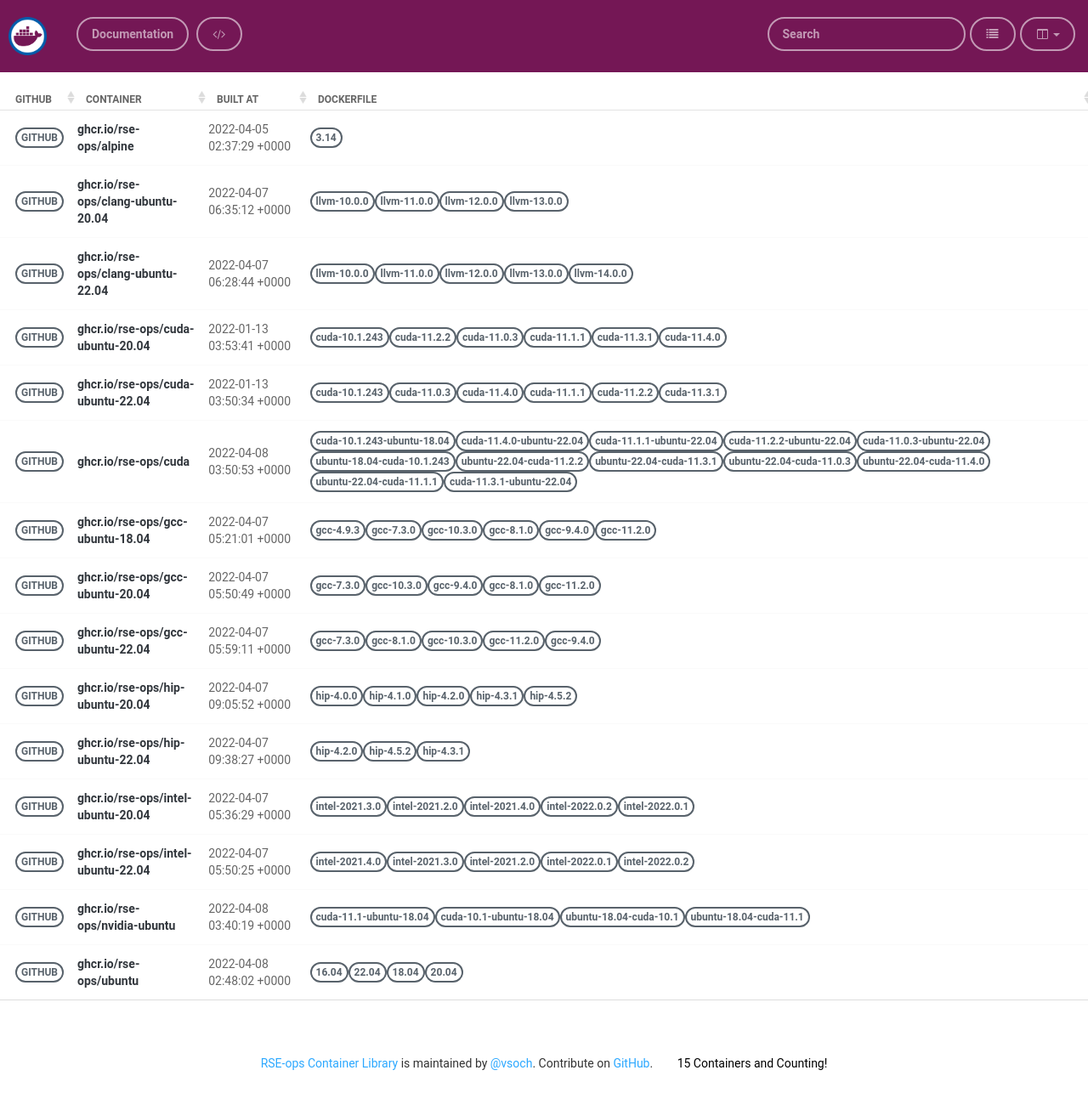
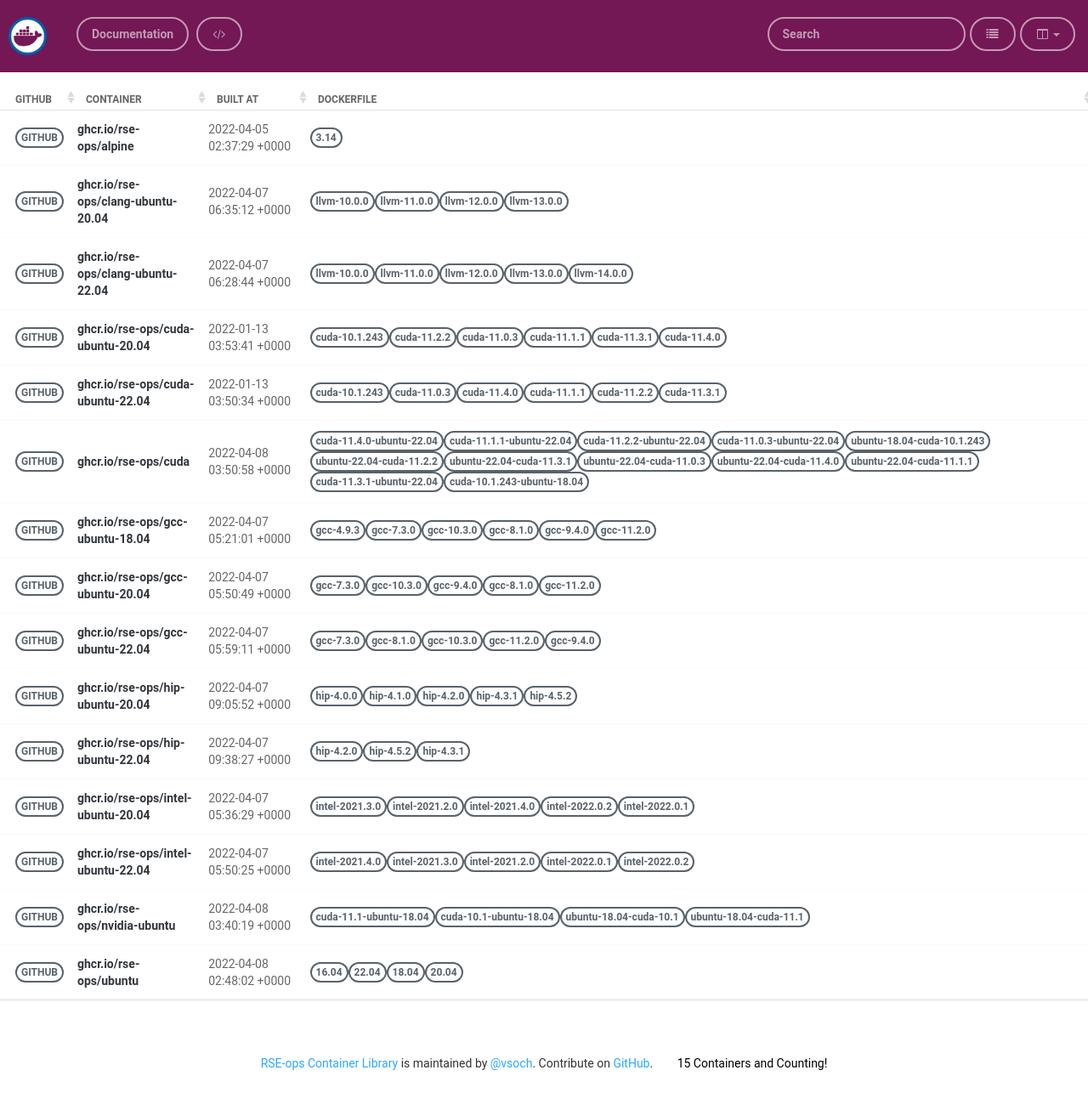
Before and after one commit to rse-ops/docker-images, a Jekyll site: the page built from pages/index.md, in a window 1280 px wide. Shown: the whole page at 85% size. Built offline with Jekyll 4.4.1, drawn with Linux system fonts in a browser that asks for light colours; nearby versions of some CDN libraries; part of the change alters nothing that is shown.

Commit message:
Automated push to update library 2022-04-08

```diff
--- a/_library/ghcr.io-rse-ops-cuda.md
+++ b/_library/ghcr.io-rse-ops-cuda.md
@@ -1,14 +1,11 @@
 ---
 layout: container
 name: ghcr.io/rse-ops/cuda
-updated_at: 2022-04-08 03:50:53.149507
+updated_at: 2022-04-08 03:50:58.938162
 
 
 container_url: https://github.com/orgs/rse-ops/packages/container/package/cuda
 versions:
- - tag: cuda-10.1.243-ubuntu-18.04
-   dockerfile: https://github.com/rse-ops/docker-images/blob/main/ubuntu/cuda/Dockerfile
-   manifest: https://crane.ggcr.dev/manifest/ghcr.io/rse-ops/cuda:cuda-10.1.243-ubuntu-18.04
  - tag: cuda-11.4.0-ubuntu-22.04
    dockerfile: https://github.com/rse-ops/docker-images/blob/main/ubuntu/cuda/Dockerfile
    manifest: https://crane.ggcr.dev/manifest/ghcr.io/rse-ops/cuda:cuda-11.4.0-ubuntu-22.04
@@ -42,5 +39,8 @@ versions:
  - tag: cuda-11.3.1-ubuntu-22.04
    dockerfile: https://github.com/rse-ops/docker-images/blob/main/ubuntu/cuda/Dockerfile
    manifest: https://crane.ggcr.dev/manifest/ghcr.io/rse-ops/cuda:cuda-11.3.1-ubuntu-22.04
+ - tag: cuda-10.1.243-ubuntu-18.04
+   dockerfile: https://github.com/rse-ops/docker-images/blob/main/ubuntu/cuda/Dockerfile
+   manifest: https://crane.ggcr.dev/manifest/ghcr.io/rse-ops/cuda:cuda-10.1.243-ubuntu-18.04
 
 ---
```
